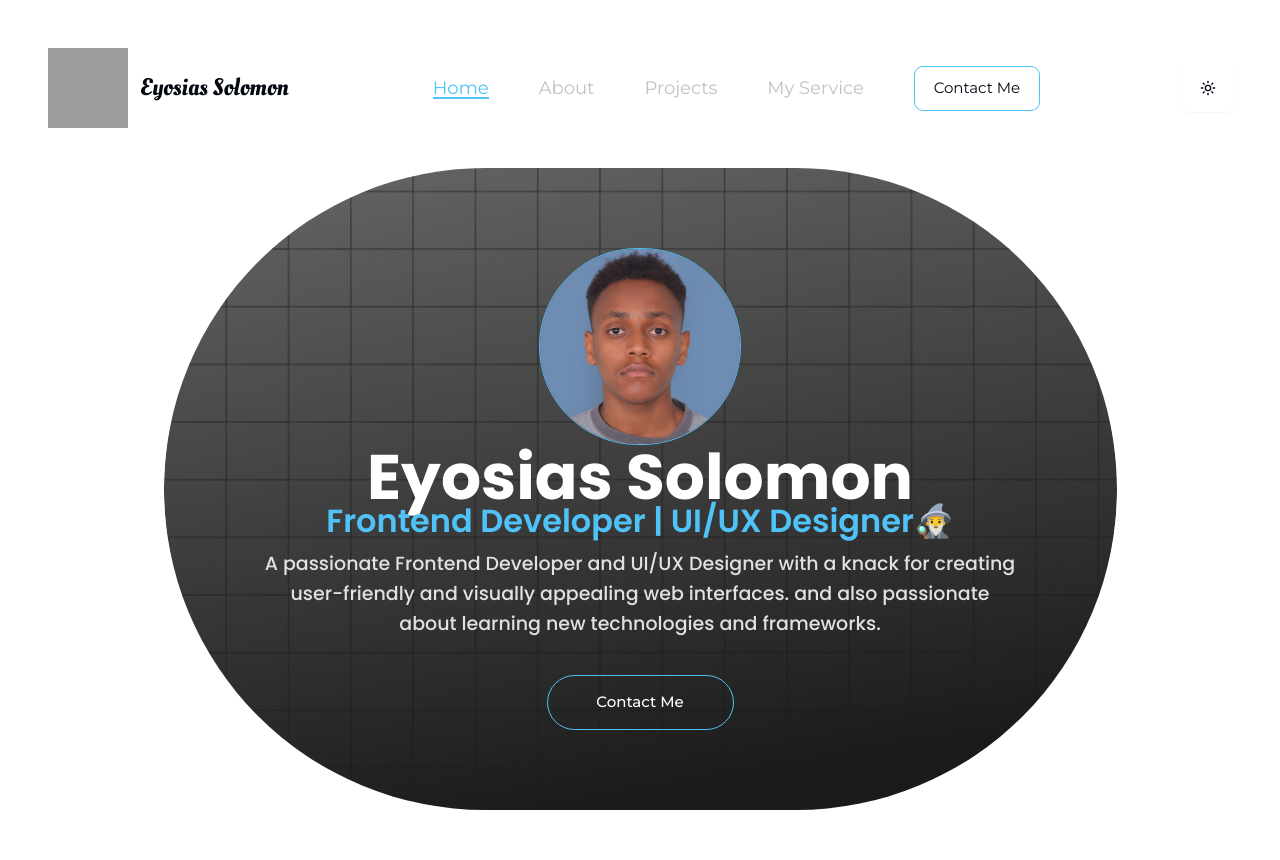
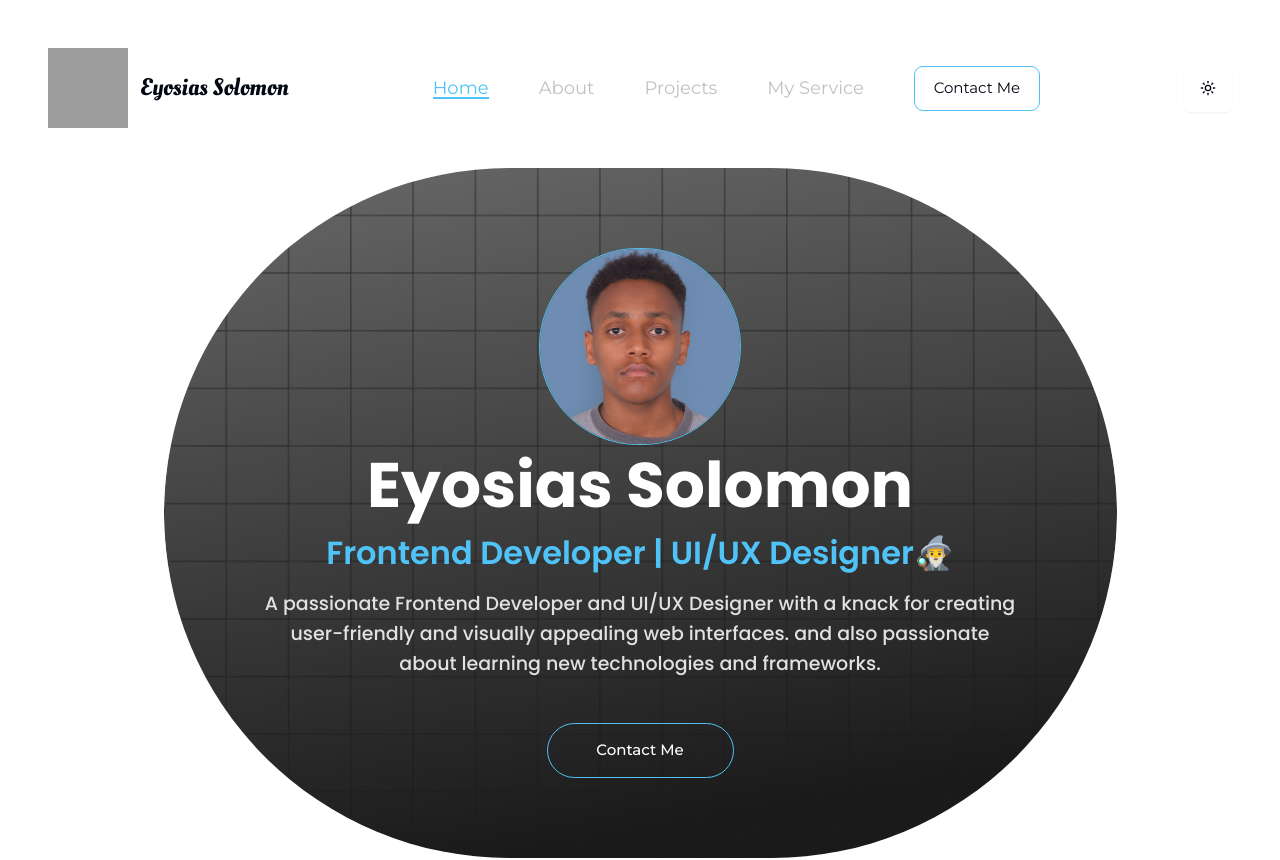
Before and after one commit to EyosiSol/myportfolio, a Next.js app: page / in a window 1280 px wide. Shown: the top 860 px of the page. Built offline with nearby package versions, Linux system fonts and the light colour scheme; grey boxes are pictures that could not be loaded.

Commit message:
fix: gap issues

```diff
--- a/src/app/components/intro.tsx
+++ b/src/app/components/intro.tsx
@@ -13,7 +13,7 @@ export default function Intro({
   montserrat: any;
 }) {
   return (
-    <div className="w-dvw h-fit md:w-fit p-20 gap-4 flex flex-col items-center justify-center left-0 top-0  bg-[url('/images/Pattern.png')] bg-cover bg-center rounded-3xl md:rounded-full">
+    <div className="w-dvw h-fit md:w-fit p-20 gap-6 flex flex-col items-center justify-center left-0 top-0  bg-[url('/images/Pattern.png')] bg-cover bg-center rounded-3xl md:rounded-full">
       <Image
         className="w-44 h-auto md:w-[202px] md:h-[197px] left-[421px] top-[137px] rounded-full border border-[#4fc3f7]"
         src="/images/Pic.jpg"
@@ -22,7 +22,7 @@ export default function Intro({
         height={197}
       />
       <div
-        className={`left-[298px] top-[334px] text-white text-2xl md:text-[63px] font-bold ${poppins.className} font-poppins`}
+        className={`left-[298px] top-[334px] text-white text-2xl md:text-[63px] font-bold ${poppins.className} font-poppins mb-4`}
       >
         Eyosias Solomon{" "}
       </div>
```
